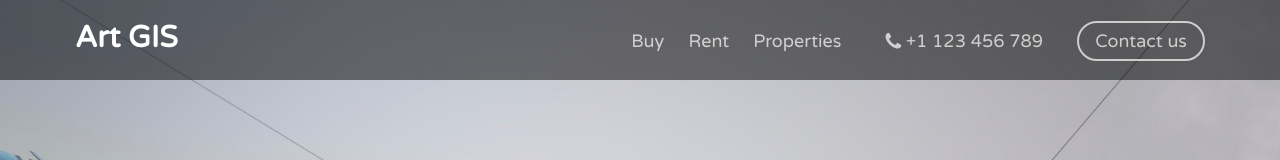
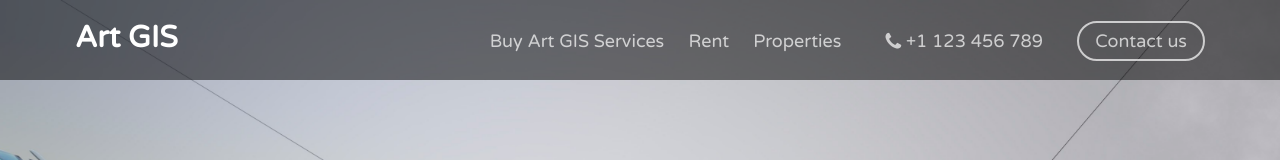
Before and after one commit to artgis/artGISWebSite, a plain HTML site: page docs/index.html in a window 1280 px wide. Shown: the top 160 px of the page. Drawn offline with Linux system fonts and the light colour scheme; files whose address does not match are found by name.

Commit message:
index changed

```diff
--- a/docs/index.html
+++ b/docs/index.html
@@ -73,7 +73,7 @@
 					<h1><a href="index.html">Art GIS<span></span></a></h1>
 					<nav role="navigation">
 						<ul>
-							<li><a href="buy.html">Buy</a></li>
+							<li><a href="buy.html">Buy Art GIS Services</a></li>
 							<li><a href="rent.html">Rent</a></li>
 							<li><a href="properties.html">Properties</a></li>
 							<li class="call"><a href="tel://123456789"><i class="icon-phone"></i> +1 123 456 789</a></li>
```
